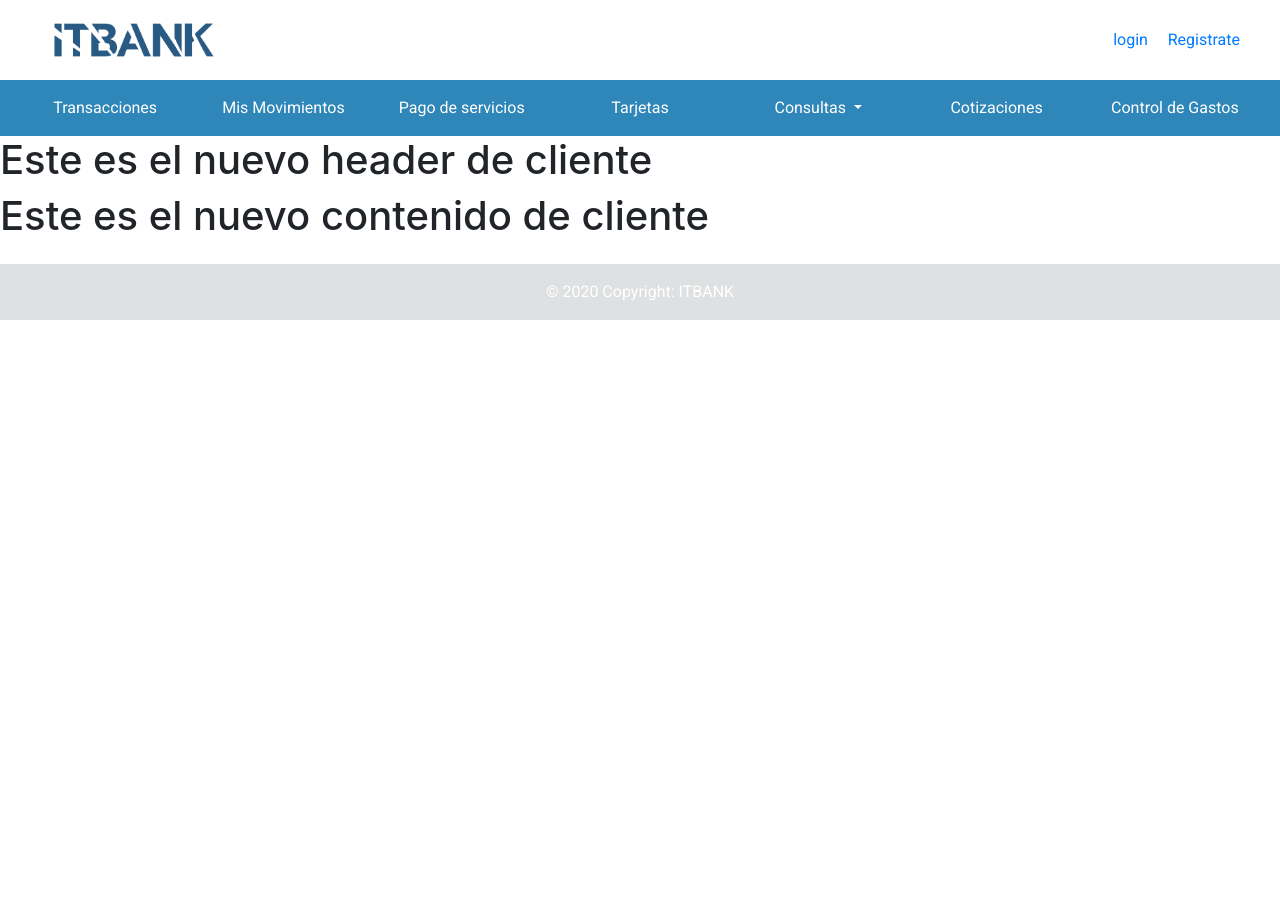
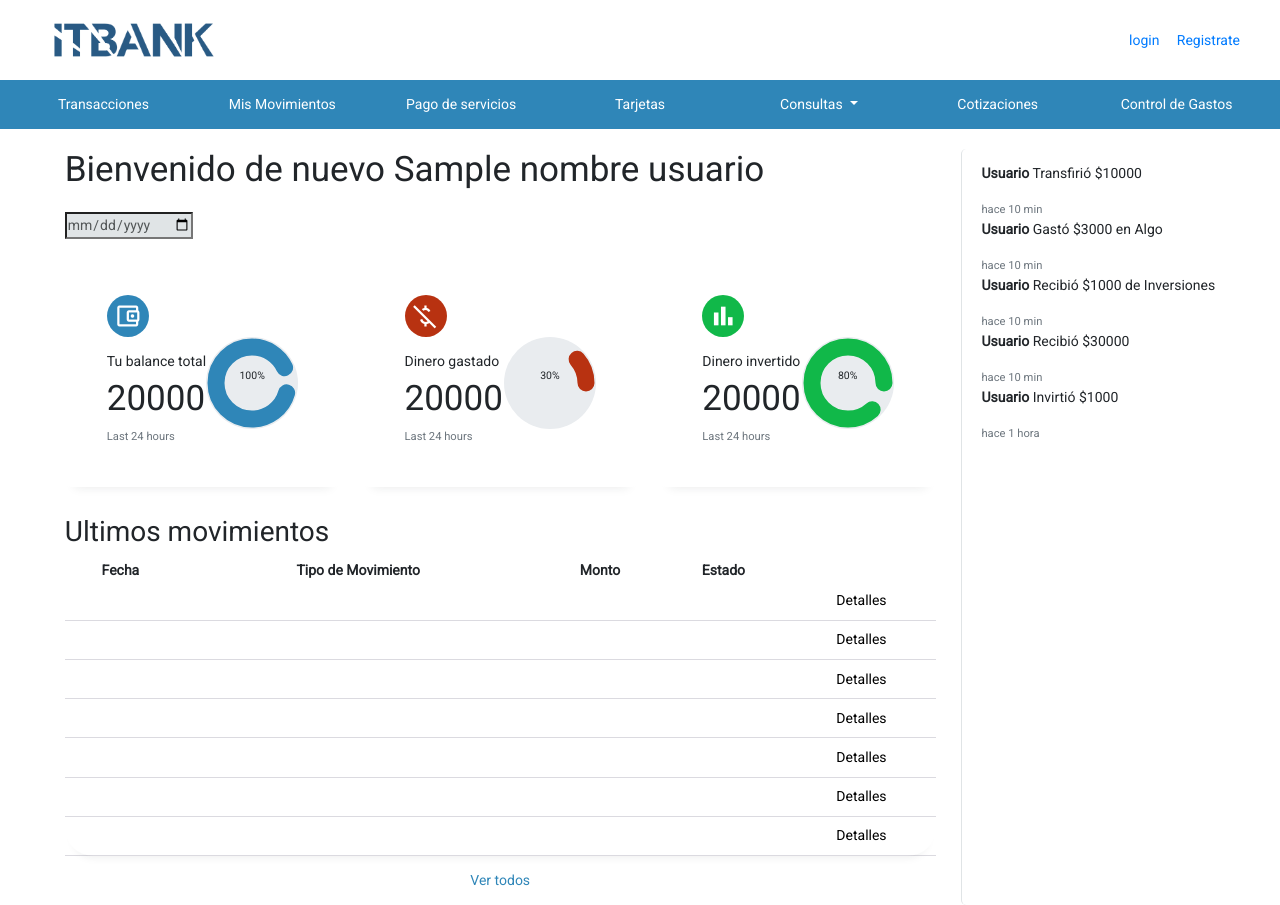
Before and after one commit to LlanosLautaro/itbank, a Django app: template templates/cliente/index.html in a window 1280 px wide. Before the commit the page ends 320 px from the top, so only its background shows below. Run offline with Django 3.2, Linux system fonts and the light colour scheme; the template is opened without the code that fills it: most values are stand-ins (such as "Sample title", 1, 10 or a date in 2020); some libraries are stand-ins or nearby versions.

Commit message:
cambios en estilos de cliente

```diff
--- /dev/null
+++ b/static/css/c-style.css
@@ -0,0 +1,292 @@
+  /* _____#2F86B8;__________SECCION CLIENTE________________*/
+
+  *{
+    margin: 0;
+    padding: 0;
+    outline:0;
+    appearance: none;
+    box-sizing: border-box;
+}
+
+html{
+    font-size: 14px;
+}
+body{
+    width: 100vw;
+    height: 100vh;
+    overflow-x: hidden;
+}
+
+h1{font-weight: 800;
+font-size: 1.8rem;
+}
+
+h2{
+    font-size: 1.4rem;
+}
+
+h3{
+    font-size: 0.87rem;
+
+}
+h4{
+    font-size: 0.8rem;
+}
+
+h5{
+    font-size: 0.77rem;
+}
+small{
+    font-size: 0.75rem;
+
+}
+
+.text-muted{
+    color: #b2b9bd;
+}
+
+.success{
+    color: #11b849;
+}
+.danger{
+    color: #b83211;
+}
+  main{
+    margin-top:1.4rem ;
+  }
+
+  .containera{
+    display:flex;
+    flex-direction: row;
+    justify-content: center;
+    width: 100%;
+    margin: 0 auto;
+    gap: 1.8rem;
+
+  }
+main .date{
+    display:inline-block;
+    background-color: #e0e4e6;
+    border-radius: 0.4rem;
+    margin-top:1rem;
+    padding: 0.8rem 1,6rem;
+
+}
+
+main .date input[type='date']{
+    background: transparent;
+    color:#535758;
+
+}
+
+main .insights{
+    display: grid;
+    grid-template-columns: repeat(3,1fr);
+    gap: 1.6rem;
+
+}
+main .insights> div{
+    background-color: #ffffff;
+    padding: 3rem;
+    border-radius: 0.4rem;
+    margin-top: 1rem;
+    box-shadow: rgba(33, 35, 38, 0.1) 0px 10px 10px -10px;
+    transition: all 300ms ease;
+
+}
+
+main .insights> div:hover{
+    box-shadow: none;
+
+}
+main .insights>div span{
+    background-color: #2F86B8;
+    padding: 0.5rem;
+    border-radius: 50%;
+    color: #ffffff;
+    font-size: 2rem;
+}
+main .insights > div.gastos-expenses span{
+    background-color: #b83211;
+}
+
+main .insights > div.dinero-invertido span{
+    background-color: #11b849;
+}
+main .insights > div .middle{
+    display: flex;
+    align-items: center;
+    justify-content: space-between;
+}
+
+main .insights h3{
+    margin: 1rem 0 0.6rem;
+    font-size: 1rem;
+}
+
+main .insights .progress{
+    position: relative;
+    width: 92px;
+    height: 92px;
+    border-radius: 50%;
+}
+
+main .insights svg{
+
+    width: 7rem;
+    height: 7rem;
+
+}
+
+main .insights svg circle{
+    fill: none;
+    stroke:#2F86B8;
+    stroke-width: 17;
+    stroke-linecap: round;
+    transform: translate(8px,8px);
+
+}
+
+main .insights .balance-total svg circle{
+    stroke-dashoffset: -10;
+    stroke-dasharray: 200;
+}
+
+main .insights .gastos-expenses svg circle{
+    stroke-dashoffset: 1000;
+    stroke-dasharray: 300;
+    stroke:#b83211;
+}
+
+main .insights .dinero-invertido svg circle{
+    stroke-dashoffset: -30;
+    stroke-dasharray: 200;
+    stroke:#11b849;
+}
+
+main .insights .progress .number{
+    position: absolute;
+    top: 0;
+    left: 0;
+    height: 100%;
+    width: 100%;
+    display: flex;
+    justify-content: center;
+    align-items:center ;
+}
+
+main .insights small{
+    margin-top: 1.6;
+    display: block;
+}
+
+
+main .ultimos-movimientos{
+    margin-top: 2rem;
+}
+main .ultimos-movimientos h2{
+    margin-bottom: 0.8rem;
+
+}
+
+main .ultimos-movimientos table{
+    background-color: #ffffff;
+    width: 100%;
+    border-radius:2rem ;
+    padding:1.8rem;
+    text-align: center;
+box-shadow: rgba(33, 35, 38, 0.1) 0px 10px 10px -10px;    transition: all 200ms ease;
+}
+
+main .ultimos-movimientos table:hover{
+    box-shadow: none;
+
+}
+main table tbody td{
+    height: 2.8rem;
+    border-bottom: 1px solid rgba(17, 12, 46, 0.15);
+    color: #000000;
+
+}
+
+main table tbody tr:last-child{
+    border: none;
+}
+
+main .ultimos-movimientos a{
+    text-align: center;
+    display: block;
+    margin: 1rem auto;
+    color: #2F86B8;
+
+}
+.right{
+    margin-top: 1.4rem ;
+    padding-left: 1.4rem ;
+    border-radius: 5px;
+    border-left: 1px solid #e0e4e6;
+
+}
+.right .recent-updates{
+    margin-top: 1rem;
+
+
+}
+
+.right .recent-updates h2{
+    margin-bottom: 0.8rem;
+}
+
+.right .recent-updates .updates{
+    background-color: #ffffff;
+    padding: 1.8rem;
+    border-radius:2rem ;
+box-shadow: rgba(33, 35, 38, 0.1) 0px 10px 10px -10px;    transition: all 100ms ease;
+
+}
+.right .recent-updates .updates:hover{
+    box-shadow: none;
+}
+
+.right .recent-updates .updates .update{
+    display: grid;
+    grid-template-columns: 2.rem auto;
+    gap:  1rem;
+    margin-bottom: 1rem;
+}
+
+.right .rendimiento-1 h2{
+    margin-bottom: 0.8rem;
+}
+
+.right .rendimiento-1 .item{
+    background-color: #ffffff;
+    display: flex;
+    align-items: center;
+    gap: 1rem;
+    margin-bottom: 0.7rem;
+    padding: 1.4rem 2rem ;
+box-shadow: rgba(33, 35, 38, 0.1) 0px 10px 10px -10px;    border-radius: 1.2rem ;
+    transition: all 200ms ease;
+}
+
+.right .rendimiento-1 .item:hover{
+    box-shadow: none;
+}
+
+.right .rendimiento-1 .item .right{
+    display: flex;
+    justify-content: space-between;
+    align-items: start;
+    margin: 0;
+    width: 100%;
+
+}
+
+.right .rendimiento-1 .item .icon{
+    padding: 0.6rem;
+    color:#ffffff;
+    border-radius:50% ;
+    background-color: #2F86B8;
+    display: flex;
+}
--- a/templates/cliente/index.html
+++ b/templates/cliente/index.html
@@ -1,12 +1,202 @@
-{% extends 'layout/layout.html' %}
-{%block title%}
-Cliente
-{% endblock %}
+{% extends 'layout/layout.html' %} {% load static %} {%block extrahead%} <link
+rel="stylesheet" href= {% static 'css/c-style.css'%} /> {%endblock extrahead%}
+{% block header%} {% endblock header %} {% block content%}
+<div class="containera">
+  <main>
+    <h1>Bienvenido de nuevo {{nombre_usuario}}</h1>
+    <div class="date">
+      <input type="date" />
+    </div>
 
-{%block header%}
-<h1>Este es el nuevo header de cliente</h1>
-{% endblock %}
+    <div class="insights">
+      <div class="balance-total">
+        <span class="material-symbols-outlined"> account_balance_wallet </span>
 
-{%block content%}
-<h1>Este es el nuevo contenido de cliente</h1>
-{% endblock %}
+        <div class="middle">
+          <div class="left">
+            <h3>Tu balance total</h3>
+            <h1>20000</h1>
+          </div>
+
+          <div class="progress">
+            <svg>
+              <circle cx="38" cy="38" r="36"></circle>
+            </svg>
+            <div class="number">
+              <p>100%</p>
+            </div>
+          </div>
+        </div>
+        <small class="text-muted">Last 24 hours</small>
+      </div>
+      <!--_____________balance end_____________-->
+      <div class="gastos-expenses">
+        <span class="material-symbols-outlined"> money_off </span>
+
+        <div class="middle">
+          <div class="left">
+            <h3>Dinero gastado</h3>
+            <h1>20000</h1>
+          </div>
+
+          <div class="progress">
+            <svg>
+              <circle cx="38" cy="38" r="36"></circle>
+            </svg>
+            <div class="number">
+              <p>30%</p>
+            </div>
+          </div>
+        </div>
+        <small class="text-muted">Last 24 hours</small>
+      </div>
+      <!--_____________ end_____________-->
+      <div class="dinero-invertido">
+        <span class="material-symbols-outlined"> bar_chart </span>
+
+        <div class="middle">
+          <div class="left">
+            <h3>Dinero invertido</h3>
+            <h1>20000</h1>
+          </div>
+
+          <div class="progress">
+            <svg>
+              <circle cx="38" cy="38" r="36"></circle>
+            </svg>
+            <div class="number">
+              <p>80%</p>
+            </div>
+          </div>
+        </div>
+        <small class="text-muted">Last 24 hours</small>
+      </div>
+    </div>
+
+<!--Finalizan graficos-->
+
+<!--Comienzo Movimientos-->
+
+<div class='ultimos-movimientos'>
+    <h2>Ultimos movimientos</h2>
+    <table>
+        <thead>
+            <tr>
+                <th>Fecha</th>
+                <th>Tipo de Movimiento</th>
+                <th>Monto</th>
+                <th>Estado</th>
+            </tr>
+        </thead>
+        <tbody>
+            <tr>
+                <td></td>
+                <td></td>
+                <td></td>
+                <td></td>
+                <td>Detalles</td>
+            </tr>
+            <tr>
+                <td></td>
+                <td></td>
+                <td></td>
+                <td></td>
+                <td>Detalles</td>
+            </tr>
+            <tr>
+                <td></td>
+                <td></td>
+                <td></td>
+                <td></td>
+                <td>Detalles</td>
+            </tr>
+            <tr>
+                <td></td>
+                <td></td>
+                <td></td>
+                <td></td>
+                <td>Detalles</td>
+            </tr>
+            <tr>
+                <td></td>
+                <td></td>
+                <td></td>
+                <td></td>
+                <td>Detalles</td>
+            </tr>
+            <tr>
+                <td></td>
+                <td></td>
+                <td></td>
+                <td></td>
+                <td>Detalles</td>
+            </tr>
+            <tr>
+                <td></td>
+                <td></td>
+                <td></td>
+                <td></td>
+                <td>Detalles</td>
+            </tr>
+
+        </tbody>
+    </table>
+    <!--fin Movimientos-->
+
+    <a href='#'>Ver todos</a>
+</div>
+
+  </main>
+    <!--fin main-->
+
+
+    <div class='right'>
+        <div class='recent-updates'>
+            <div class='update'>
+                <div class='message'>
+                    <p><b>Usuario</b>
+                        Transfirió $10000
+                    </p>
+                    <small class='text-muted'> hace 10 min</small>
+            </div>
+            <div class='update'>
+                <div class='message'>
+                    <p><b>Usuario</b>
+                        Gastó $3000 en Algo
+                    </p>
+                    <small class='text-muted'> hace 10 min</small>
+            </div>
+            <div class='update'>
+                <div class='message'>
+                    <p><b>Usuario</b>
+                        Recibió $1000 de Inversiones
+                    </p>
+                    <small class='text-muted'> hace 10 min</small>
+            </div>
+            <div class='update'>
+                <div class='message'>
+                    <p><b>Usuario</b>
+                        Recibió $30000
+                    </p>
+                    <small class='text-muted'> hace 10 min</small>
+            </div>
+            <div class='update'>
+                <div class='message'>
+                    <p><b>Usuario</b>
+                        Invirtió $1000
+                    </p>
+                    <small class='text-muted'> hace 1 hora</small>
+            </div>
+        </div>
+    <!-- analytics-->
+
+
+    </div>
+
+
+
+
+
+
+</div>
+{% endblock content %} {% block footer%} {% endblock footer %}
--- a/templates/layout/layout.html
+++ b/templates/layout/layout.html
@@ -4,7 +4,9 @@
 <html lang="es">
   <head>
     {%block extrahead%} {%endblock%}
-
+    <link href="https://fonts.googleapis.com/icon?family=Material+Icons"
+    rel="stylesheet">
+    <link rel="stylesheet" href="https://fonts.googleapis.com/css2?family=Material+Symbols+Outlined:opsz,wght,FILL,GRAD@48,400,0,0" />
     <meta charset="UTF-8" />
     <meta name="viewport" content="width=device-width, initial-scale=1.0" />
     <link rel="stylesheet" href= {% static 'css/style.css'%} />
```
Also changed, not shown: homebanking.db, static/css/style.css (line endings or trailing spaces).
